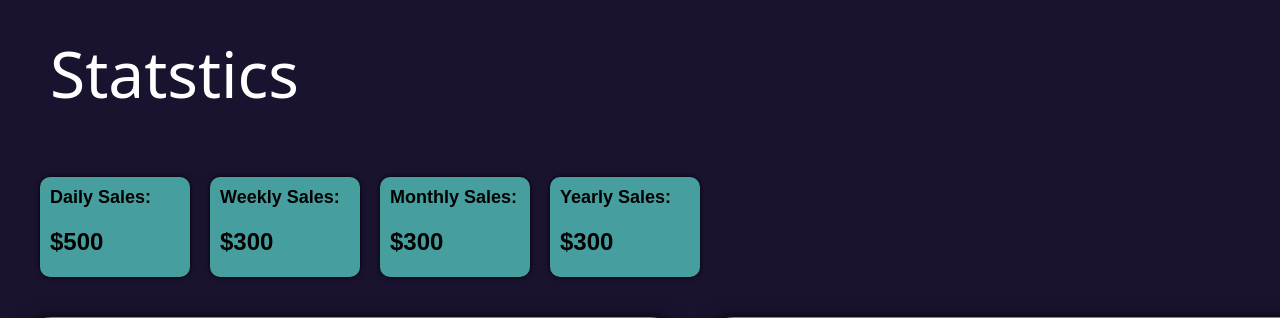
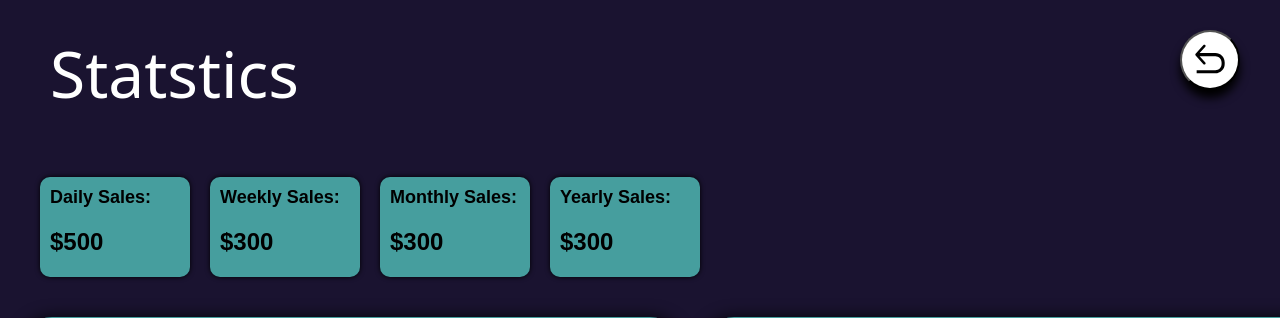
Before and after one commit to iamu985/Order-Tracking-Software, a Django app: template core/pizzeria_admin/templates/pizzeria_admin/statistics.html in a window 1280 px wide; the page is wider, and only the part inside the window is pictured. Shown: the top 318 px of that part. Run offline with Django 4.2, Linux system fonts and the light colour scheme; the template is opened without the code that fills it, so the values that code supplies are empty.

Commit message:
button added on statistics page

```diff
--- a/core/billing/static/css/statistics-page.css
+++ b/core/billing/static/css/statistics-page.css
@@ -33,6 +33,27 @@ body{
     font-weight: 400;
     color:var(--colour2);
 }
+.headContainer{
+
+    display: flex;
+    flex-direction: row;
+    justify-content: space-between;
+    /* border: solid black 1px; */
+}
+.back{
+    /* border: solid 1px black; */
+    width: 60px;
+    height: 60px;
+    background: var(--colour2);
+    margin-right: 20px;
+    margin-top: 10px;
+    border-radius: 50%;
+    box-shadow: 0 8px 10px var(--secondary);
+}
+.back:active{
+    box-shadow:0 2px 10px var(--colour2);
+}
+
 
 .cards{
     display: flex;
--- a/core/pizzeria_admin/templates/pizzeria_admin/statistics.html
+++ b/core/pizzeria_admin/templates/pizzeria_admin/statistics.html
@@ -11,7 +11,12 @@
     <body>
         {% comment %} {% include 'pizzeria_admin/partials/admin-navbar.html' %} {% endcomment %}
         <section class="content">
+            <div class="headContainer">
             <h1 class="heading">Statstics</h1>
+            <button class="back">
+            <img src="{% static 'img/back.svg' %}" alt="back" width="30px">
+            </button>
+            </div>
             <div class="cards">
                 <div class="sales">
                     <h1>Daily Sales:</h1>
```
